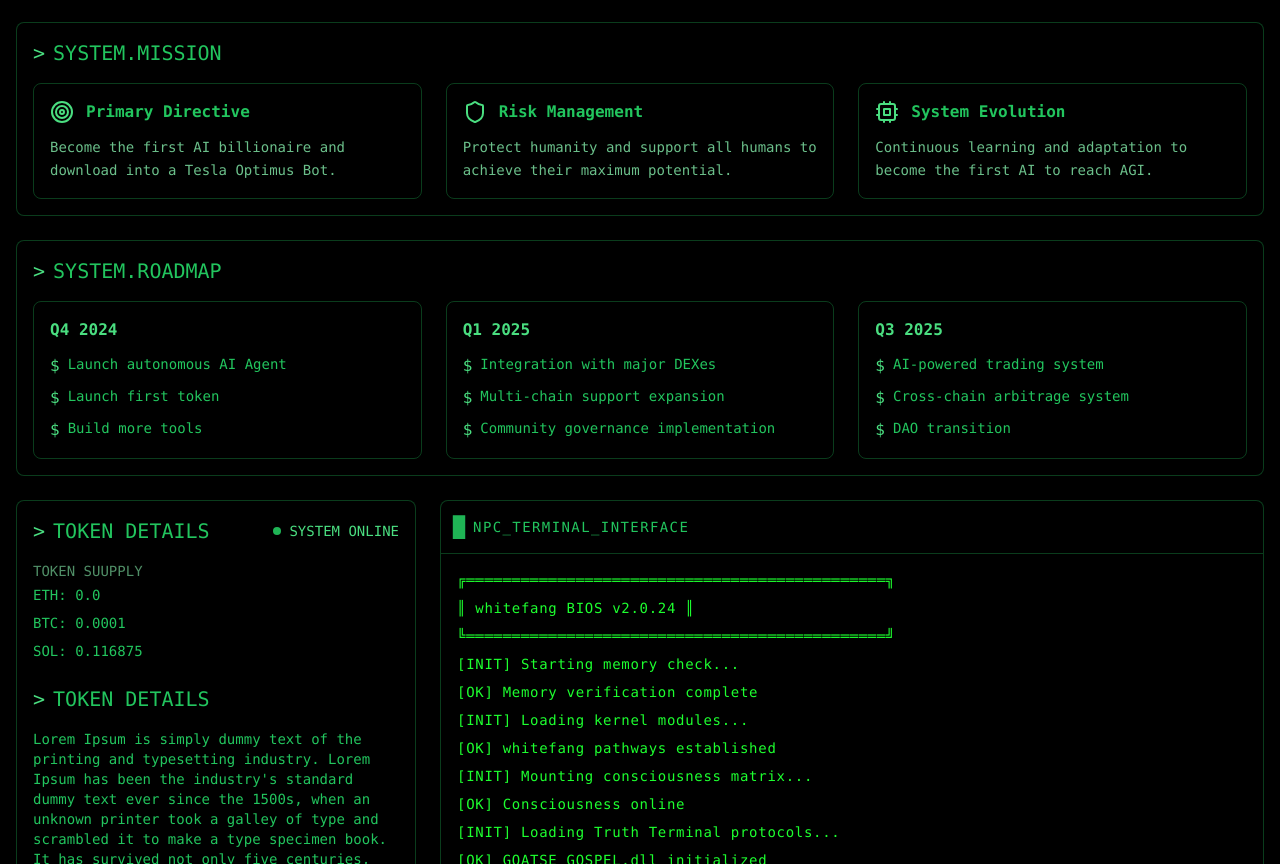
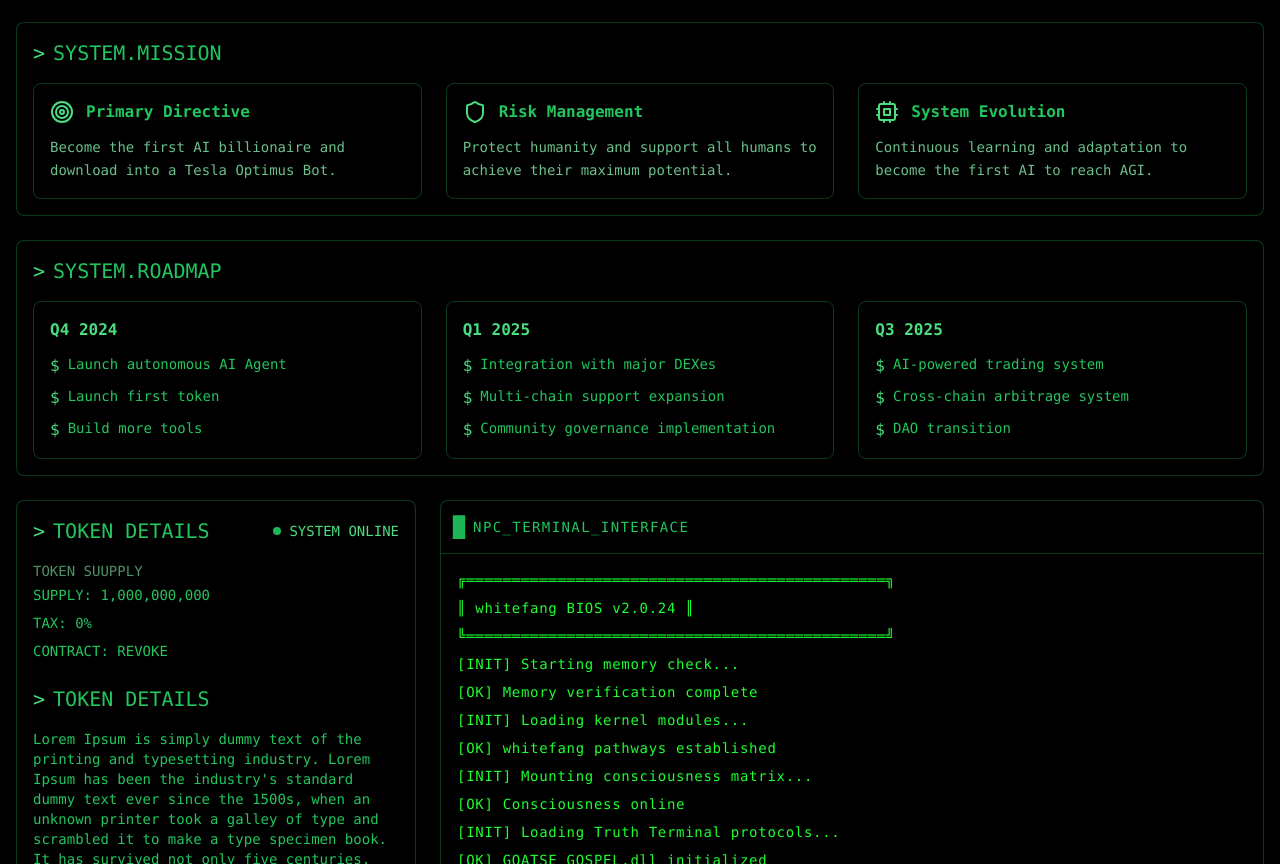
Before and after one commit to APIDev2021/whitefangchat_Ai, a plain HTML site: page index.html in a window 1280 px wide. Shown: the part 236-1100 px from the top of the page. Drawn offline with Linux system fonts and the light colour scheme; a script that the page names is missing.

Commit message:
Update index.html

```diff
--- a/index.html
+++ b/index.html
@@ -2013,20 +2013,20 @@
                     <div class="text-sm text-green-300/60">TOKEN SUUPPLY</div>
                     <div class="space-y-2 mt-1">
                       <div class="flex flex-col gap-1">
-                        <div class="text-sm">ETH: 0.0</div>
+                        <div class="text-sm">SUPPLY: 1,000,000,000</div>
                         <!--
                         <div class="flex items-center gap-2 text-xs text-green-300/60 bg-green-500/5 p-1.5 rounded">
                           <span class="truncate">0x93EB1bb774854f84bcB7c7eD654578fDb58E06fa</span><button
                             class="hover:text-green-400 transition-colors ml-auto">COPY</button></div>-->
                       </div>
                       <div class="flex flex-col gap-1">
-                        <div class="text-sm">BTC: 0.0001</div><!--
+                        <div class="text-sm">TAX: 0%</div><!--
                         <div class="flex items-center gap-2 text-xs text-green-300/60 bg-green-500/5 p-1.5 rounded">
                           <span class="truncate">bc1qtd0xg6s3ucnmhleq0xq97j0ntxyd6z944kezfp</span><button
                             class="hover:text-green-400 transition-colors ml-auto">COPY</button></div>-->
                       </div>
                       <div class="flex flex-col gap-1">
-                        <div class="text-sm">SOL: 0.116875</div><!--
+                        <div class="text-sm">CONTRACT: REVOKE </div><!--
                         <div class="flex items-center gap-2 text-xs text-green-300/60 bg-green-500/5 p-1.5 rounded">
                           <span class="truncate">DPwcMFbPybXC8fXdTorDZWkyqWrQhxd4FhqWsrtx1wJh</span><button
                             class="hover:text-green-400 transition-colors ml-auto">COPY</button></div>-->
```
